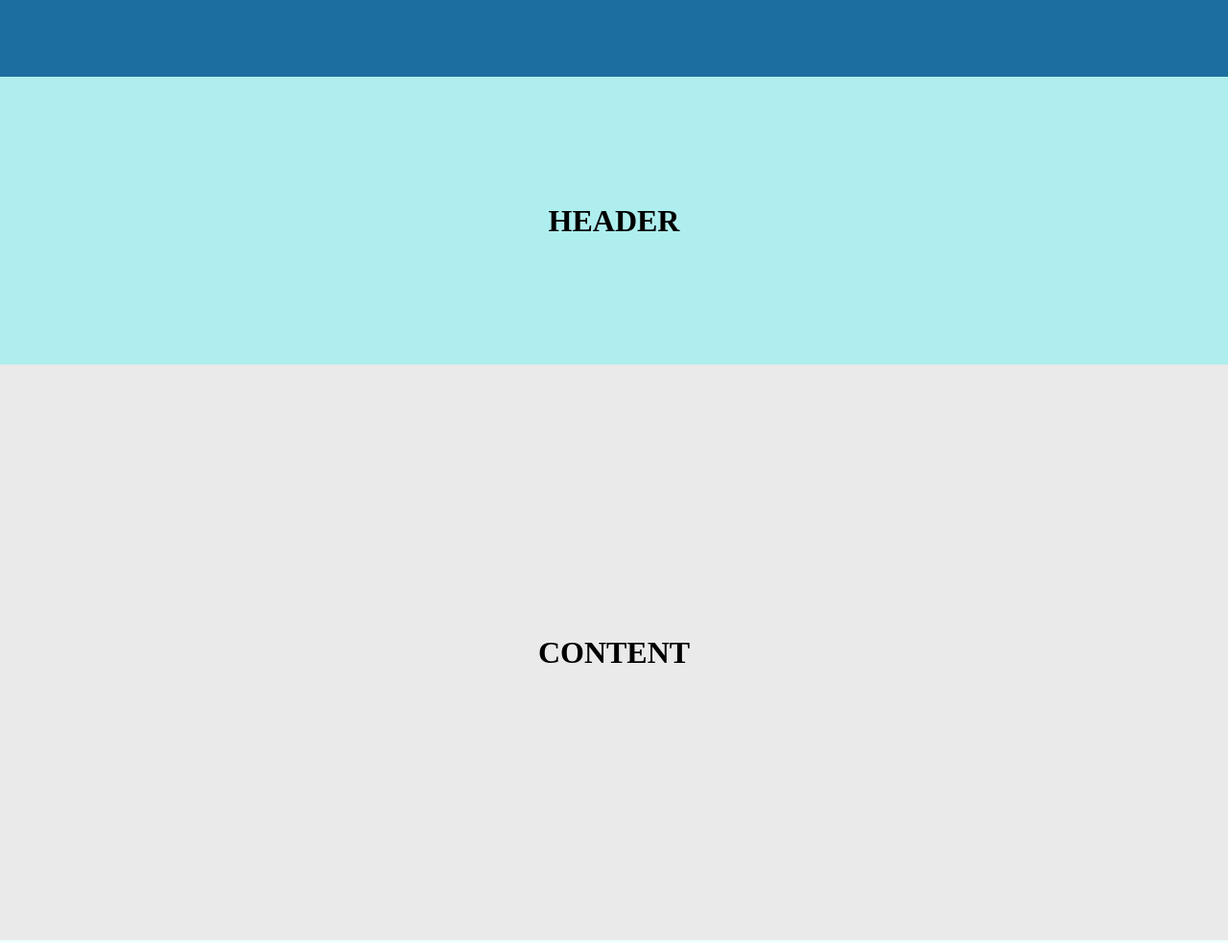
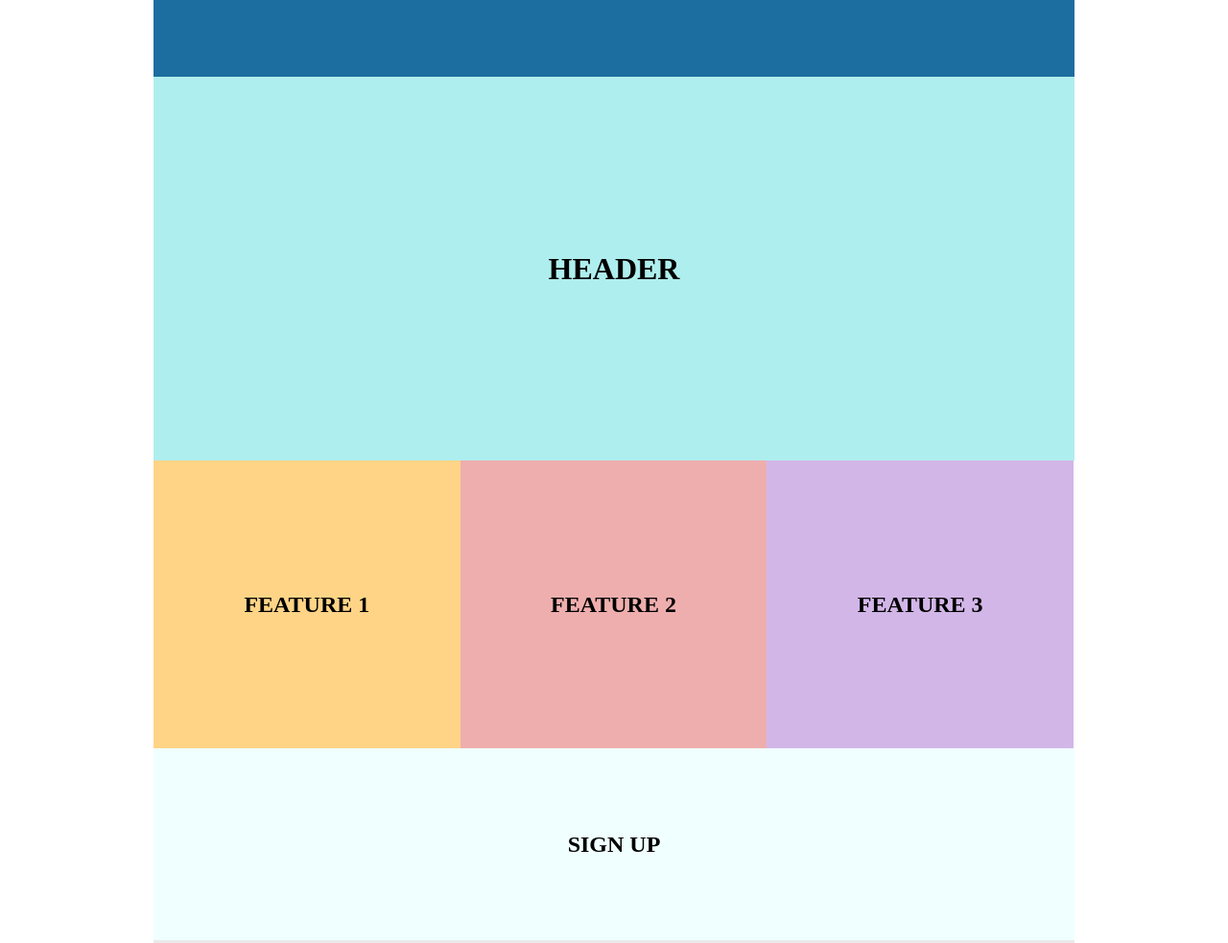
Before and after one commit to JAMK-IT-STUDENT/ttms0400-web-visualisointi-yhteinen-harjoitus-Potatti, a plain HTML site: page index.html in a window 1280 px wide. Shown: the top 983 px of the page at 96% size. Drawn offline with Linux system fonts and the light colour scheme.

Commit message:
EDIT index.html & EDIT style/main.css (media query for desktop)

```diff
--- a/index.html
+++ b/index.html
@@ -5,7 +5,7 @@
         <title>Yhteinen harjoitustyo</title>
         <link rel="stylesheet" href="style/main.css">
         <!--<script src="x.js"></script>-->
-        <meta name="viewport" content="width=device=width,initial-scale=1">
+        <meta name="viewport" content="width=device-width,initial-scale=1, maximum-scale=1.0">
     </head>
 
     <body>
--- a/style/main.css
+++ b/style/main.css
@@ -62,3 +62,28 @@ article {
         width: 50%;
     }
 }
+
+/* Desktop Styles */
+@media only screen and (min-width: 961px) {
+    body {
+        width: 960px;
+        margin: 0 auto;
+    }
+
+    article {
+        width: 33.3%;
+    }
+
+    header {
+        height: 400px;
+    }
+
+    section {
+        height: 200px;
+        order: 1;
+    }
+
+    main {
+    order: 2;
+    }
+}
```
